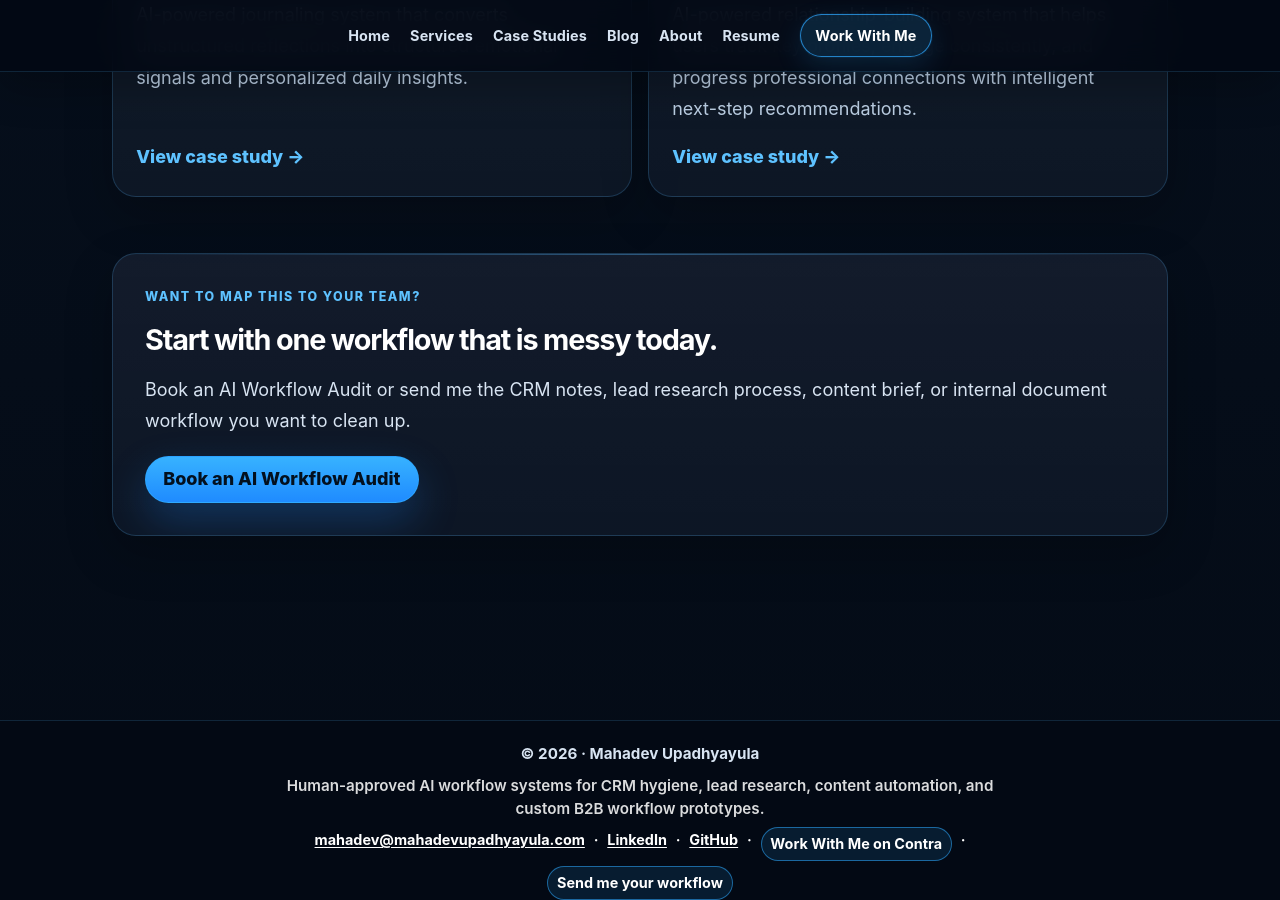
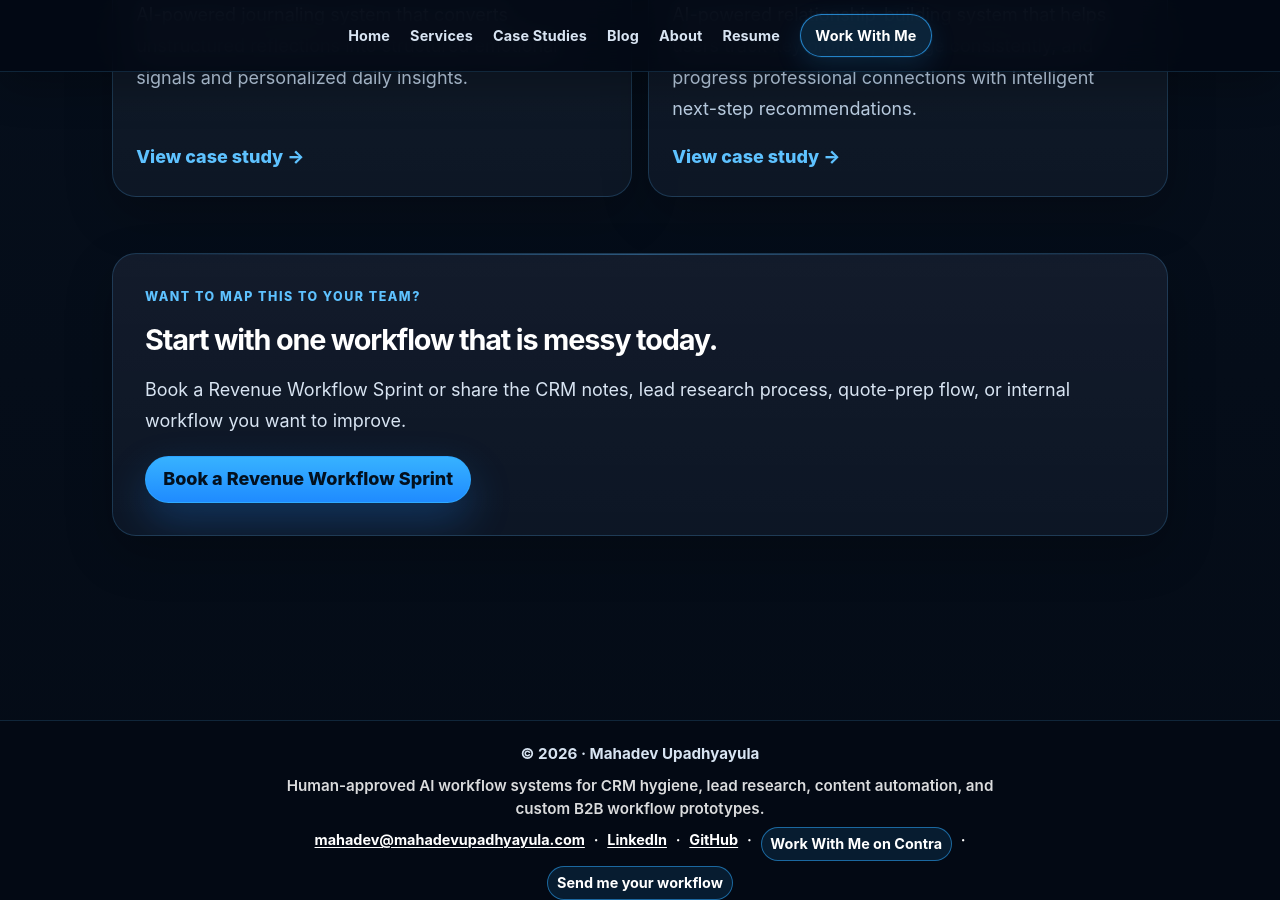
Before and after one commit to mahadevupadhyayula/mahadevupadhyayula.github.io, a Jekyll site: the page built from case-studies.md, in a window 1280 px wide and 900 px high, scrolled down 2148 px. Built offline with Jekyll 4.4.1, drawn with Linux system fonts in a browser that asks for light colours; our own code applies the rules of GitHub Pages for plain Markdown files; some of the changed text lies outside the part shown.

Commit message:
Refine revenue workflow positioning

```diff
--- a/case-studies.md
+++ b/case-studies.md
@@ -4,7 +4,7 @@ layout: default
 
 # Case Studies
 
-Commercial AI workflow projects and product case studies focused on turning messy work into validated, human-approved outputs.
+Revenue and client-operations AI workflow projects focused on turning messy CRM, research, and commercial work into validated, human-approved outputs.
 
 ## Featured AI Workflow Case Studies
 
@@ -92,6 +92,6 @@ Commercial AI workflow projects and product case studies focused on turning mess
 <section class="service-detail-card contact-block" aria-labelledby="case-study-cta-title">
   <p class="section-eyebrow">Want to map this to your team?</p>
   <h2 id="case-study-cta-title">Start with one workflow that is messy today.</h2>
-  <p>Book an AI Workflow Audit or send me the CRM notes, lead research process, content brief, or internal document workflow you want to clean up.</p>
-  <a class="button-link button-primary" href="{{ '/work-with-me?intent=case-study-workflow-audit' | relative_url }}">Book an AI Workflow Audit</a>
+  <p>Book a Revenue Workflow Sprint or share the CRM notes, lead research process, quote-prep flow, or internal workflow you want to improve.</p>
+  <a class="button-link button-primary" href="{{ '/work-with-me?intent=case-study-revenue-workflow-sprint' | relative_url }}">Book a Revenue Workflow Sprint</a>
 </section>
```
